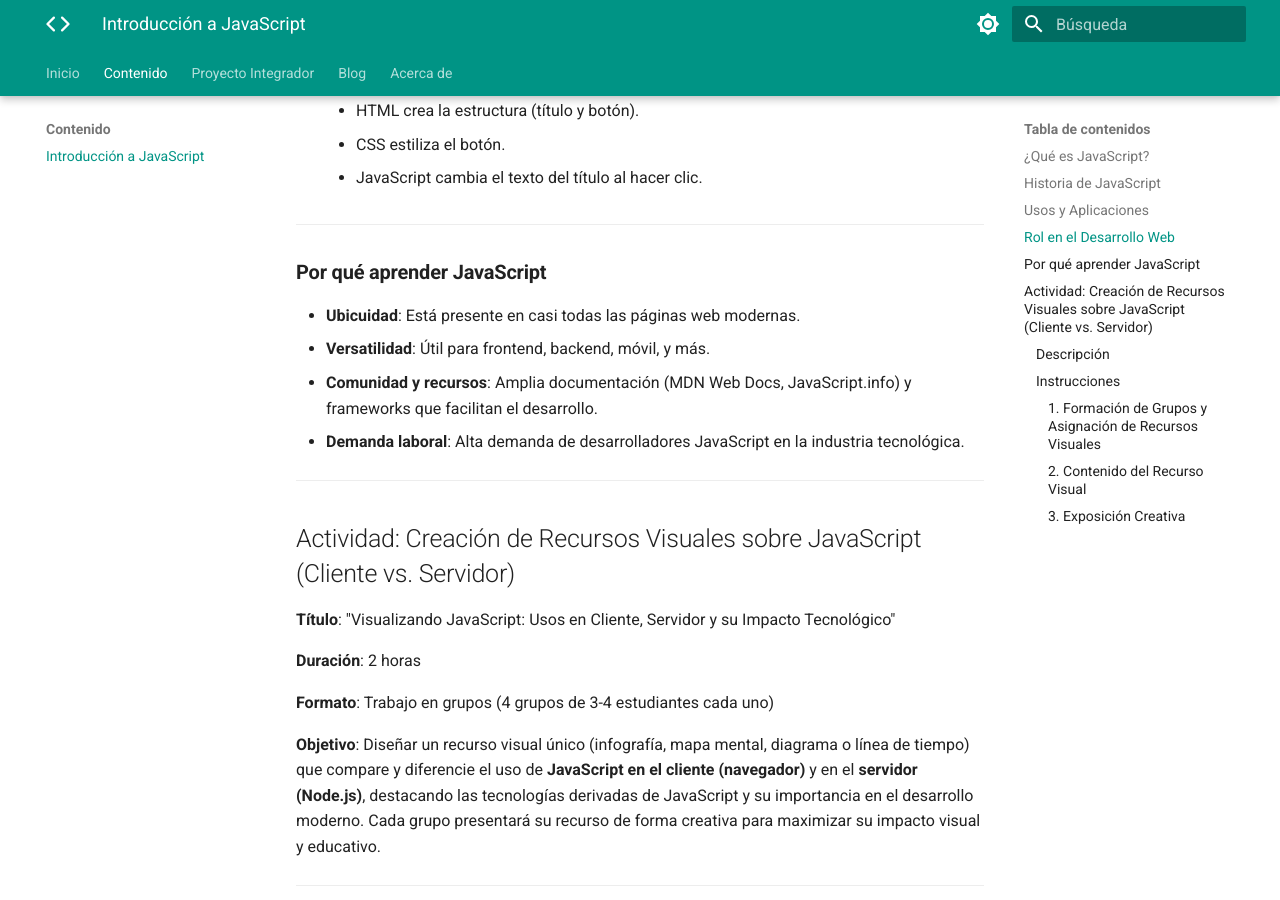
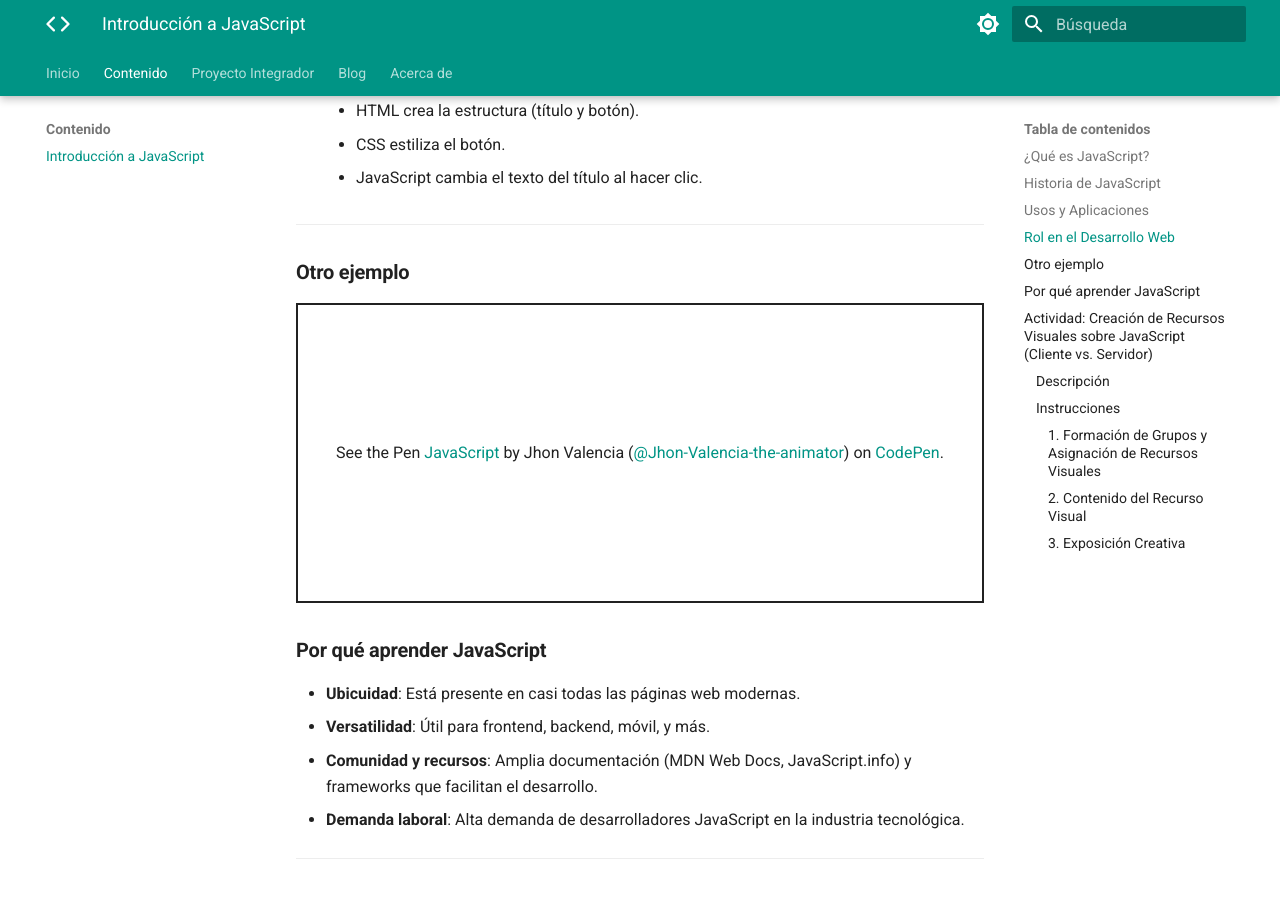
Before and after one commit to jfinfosena/25adso-js, an MkDocs documentation site: the page built from docs/content/p0.md, in a window 1280 px wide and 900 px high, scrolled down 3429 px. Built offline with MkDocs 1.6.1 and Material for MkDocs 9.7.7, drawn with Linux system fonts in a browser that asks for light colours; a script that is not in the unit is left out.

Commit message:
28-05-2025

```diff
--- a/docs/content/p0.md
+++ b/docs/content/p0.md
@@ -104,6 +104,15 @@ JavaScript es uno de los tres pilares del desarrollo web, junto con **HTML** y *
 
 ---
 
+### **Otro ejemplo**
+
+<p class="codepen" data-height="300" data-default-tab="html,result" data-slug-hash="Qwwqxer" data-pen-title="JavaScript" data-user="Jhon-Valencia-the-animator" style="height: 300px; box-sizing: border-box; display: flex; align-items: center; justify-content: center; border: 2px solid; margin: 1em 0; padding: 1em;">
+  <span>See the Pen <a href="https://codepen.io/Jhon-Valencia-the-animator/pen/Qwwqxer">
+  JavaScript</a> by Jhon Valencia (<a href="https://codepen.io/Jhon-Valencia-the-animator">@Jhon-Valencia-the-animator</a>)
+  on <a href="https://codepen.io">CodePen</a>.</span>
+</p>
+<script async src="https://public.codepenassets.com/embed/index.js"></script>
+
 ### **Por qué aprender JavaScript**
 - **Ubicuidad**: Está presente en casi todas las páginas web modernas.
 - **Versatilidad**: Útil para frontend, backend, móvil, y más.
```
